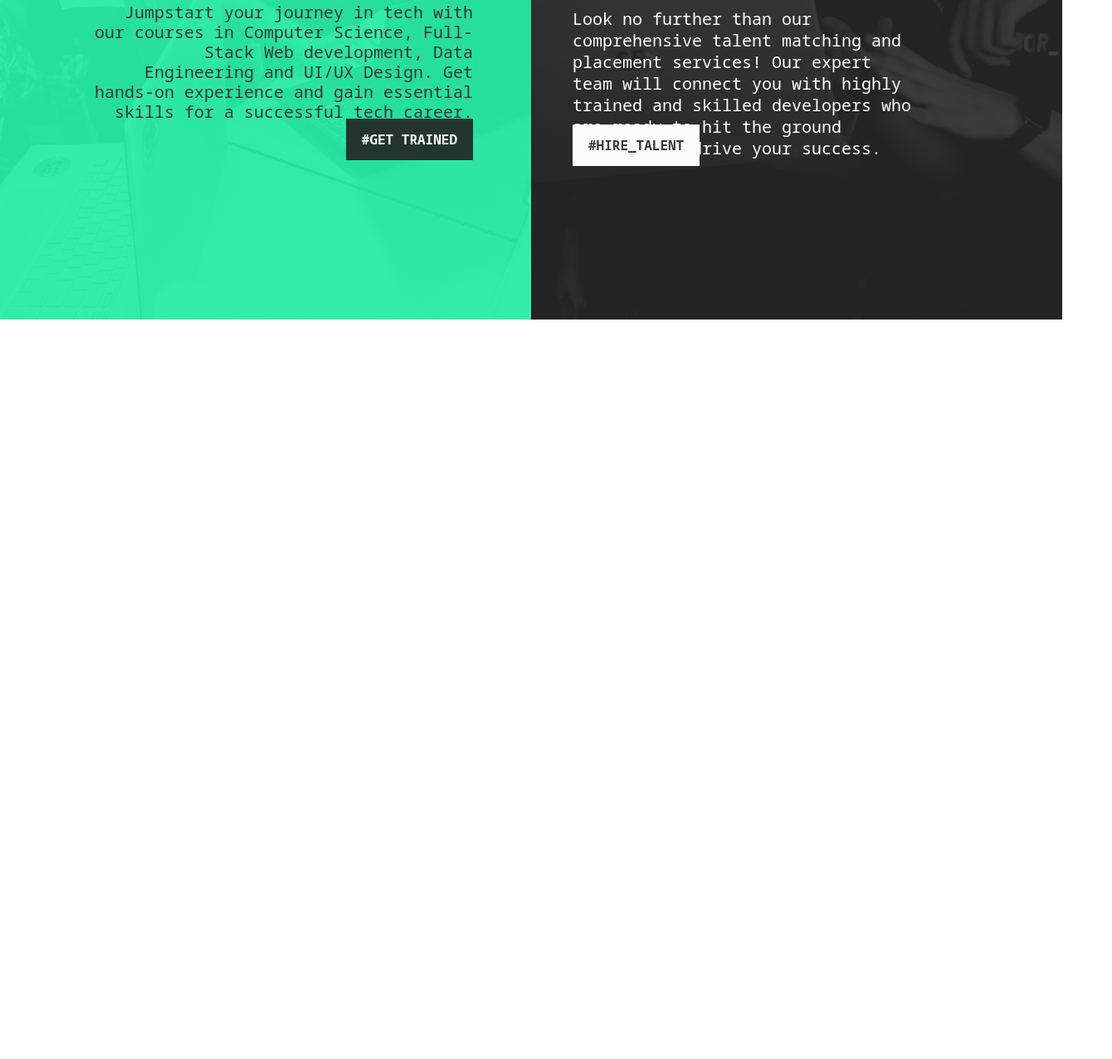
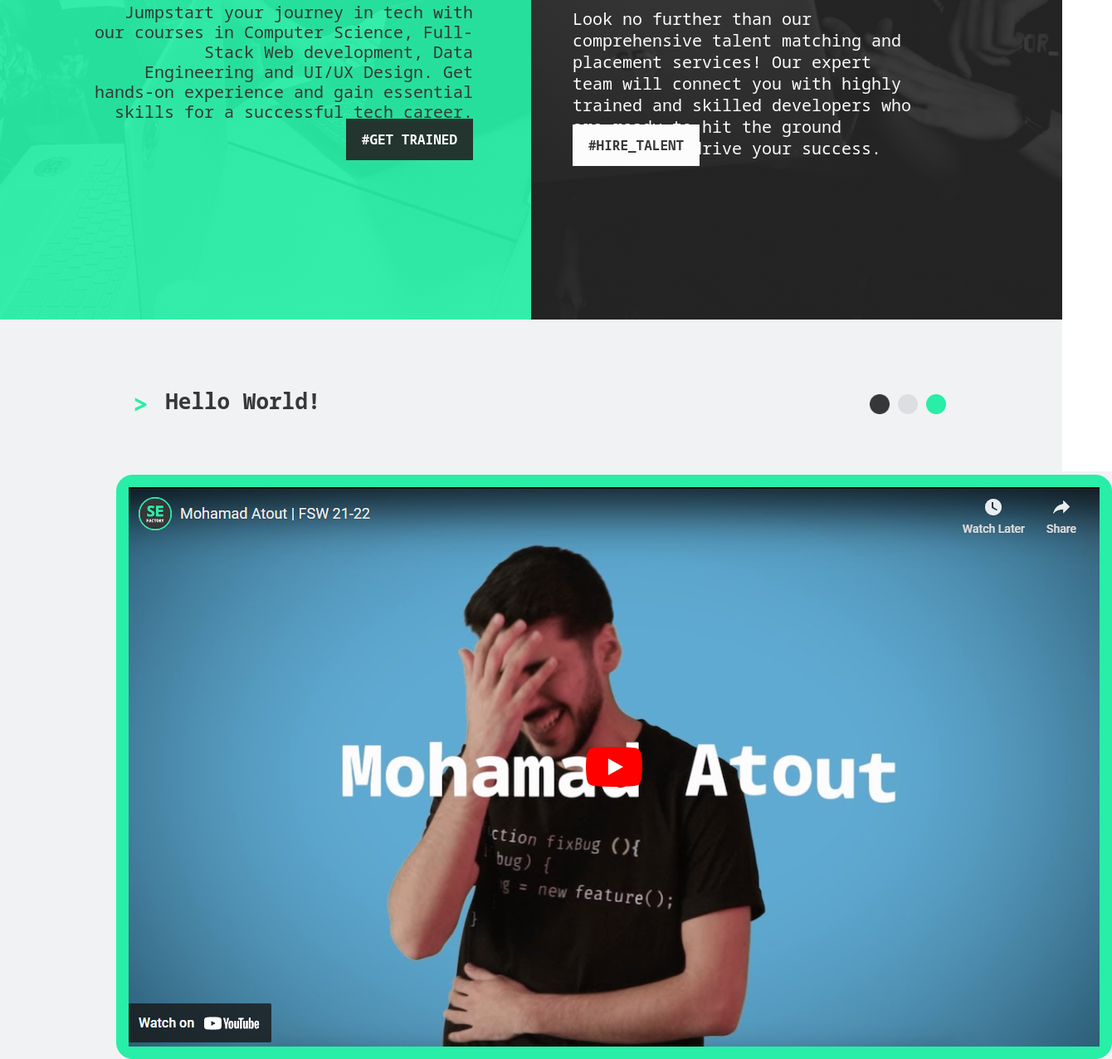
Before and after one commit to joehaddad94/SEFWebsite, a plain HTML site: page index.html in a window 1280 px wide. Shown: the part 415-1691 px from the top of the page at 83% size, 1340 px wide, since content can reach past the window. Before the commit the page ends 800 px from the top, so only its background shows below. Drawn offline with Linux system fonts and the light colour scheme.

Commit message:
Update 5: Added Hellow World Section!

```diff
--- a/index.html
+++ b/index.html
@@ -57,5 +57,35 @@
         />
       </div>
     </div>
+
+    <!-- Hello world -->
+    <div class="hello-world-section">
+      <div class="hello-world-container">
+        <div class="hello-world-header">
+          <div class="arrow-symbol">></div>
+          <div class="hello-world-title">Hello World!</div>
+          <div class="circle-container">
+            <img
+              class="black-circle"
+              src="src/images/circle-black.png"
+              alt="Black Circle"
+            />
+            <img
+              class="grey-circle"
+              src="src/images/circle-grey.png"
+              alt="Grey Circle"
+            />
+            <img
+              class="green-circle"
+              src="src/images/circle-green.png"
+              alt="Green Circle"
+            />
+          </div>
+        </div>
+        <div class="video-container">
+          <img src="src/images/video-snip.PNG" alt="Youtube Video Image" />
+        </div>
+      </div>
+    </div>
   </body>
 </html>
--- a/styles/style.css
+++ b/styles/style.css
@@ -181,3 +181,72 @@ body {
   font-family: Noto Sans Mono, sans-serif;
   text-decoration: none;
 }
+
+.hello-world-section {
+  background-color: #f1f2f3;
+  padding: 70px 70px;
+}
+
+.hello-world-container {
+  max-width: 1200px;
+  flex-direction: column;
+  padding-left: 70px;
+  padding-right: 70px;
+  display: flex;
+  margin: auto;
+}
+
+.hello-world-header {
+  display: flex;
+}
+
+.arrow-symbol {
+  color: #28eea7;
+  font-family: Noto Sans Mono, sans-serif;
+  padding: 10px 20px;
+  padding-right: 0;
+  font-size: 2rem;
+  font-weight: bolder;
+}
+
+.hello-world-title {
+  font-family: Noto Sans Mono, sans-serif;
+  padding: 10px 20px;
+  font-size: 26px;
+  font-weight: 900;
+  color: rgba(35, 35, 35, 0.9);
+}
+
+.circle-container {
+  grid-column-gap: 10px;
+  grid-row-gap: 10px;
+  justify-content: space-between;
+  display: flex;
+  margin-left: auto;
+  align-items: center;
+}
+
+.black-circle {
+  width: 24px;
+  height: 24px;
+}
+
+.grey-circle {
+  width: 24px;
+  height: 24px;
+}
+
+.green-circle {
+  width: 24px;
+  height: 24px;
+}
+
+.video-container {
+  height: auto;
+  margin-top: 5%;
+  width: 100%;
+}
+
+.video-img {
+  width: fit-content;
+}
```
Also changed, not shown: src/images/circle-black.png (added), src/images/circle-green.png (added), src/images/circle-grey.png (added), src/images/video-snip.PNG (added).
